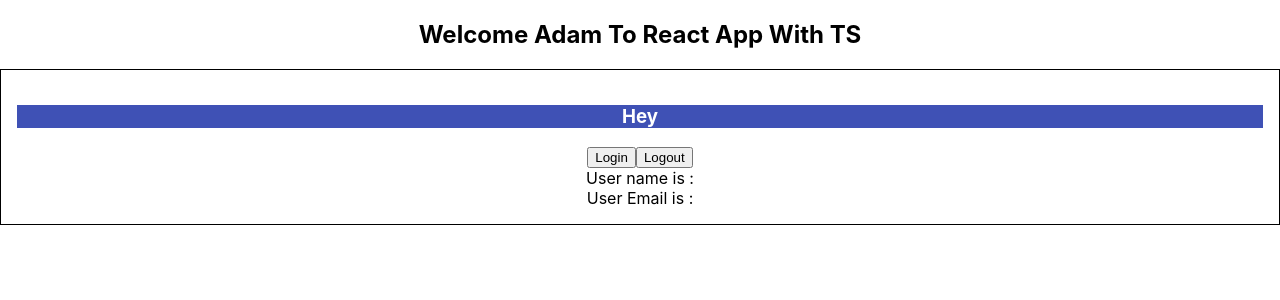
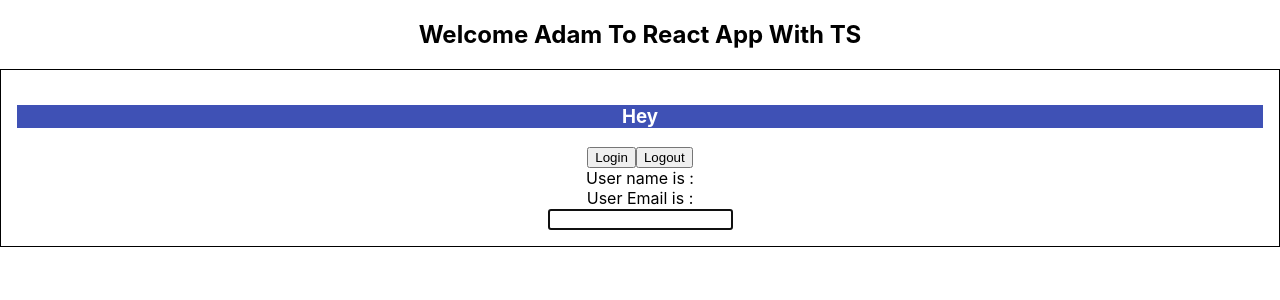
Before and after one commit to MohamedEssaadani/react-ts, a React (Create React App) app: page / in a window 1280 px wide. Shown: the top 300 px of the page. Built offline with nearby package versions, Linux system fonts and the light colour scheme.

Commit message:
useref ts

```diff
--- a/src/App.tsx
+++ b/src/App.tsx
@@ -6,6 +6,7 @@ import User from "./components/context/User";
 import AuthUserContextProvider from "./components/context/UserContext";
 import Header from "./components/Header";
 import HeaderContainer from "./components/HeaderContainer";
+import DomRef from "./components/refs/DomRef";
 
 function App() {
   return (
@@ -31,6 +32,8 @@ function App() {
         <AuthUserContextProvider>
           <User />
         </AuthUserContextProvider>
+
+        <DomRef />
       </Container>
     </div>
   );
--- /dev/null
+++ b/src/components/refs/DomRef.tsx
@@ -0,0 +1,17 @@
+import { useEffect, useRef } from "react";
+
+const DomRef = () => {
+  const inputRef = useRef<HTMLInputElement>(null!);
+
+  useEffect(() => {
+    inputRef.current.focus();
+  }, []);
+
+  return (
+    <div>
+      <input type="text" ref={inputRef} />
+    </div>
+  );
+};
+
+export default DomRef;
```
Also changed, not shown: src/components/context/ThemeContext.tsx (+8 -2 lines), src/components/context/UserContext.tsx (+6 -1 lines).
